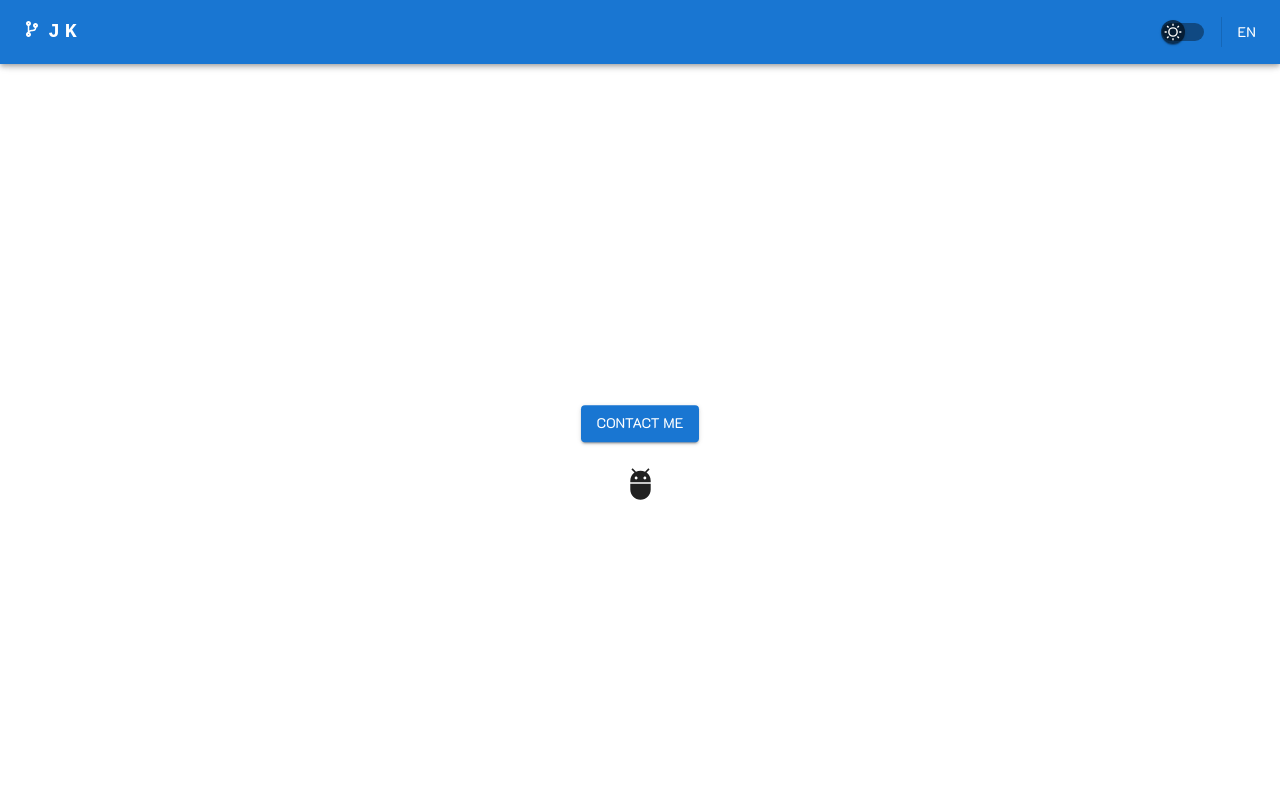
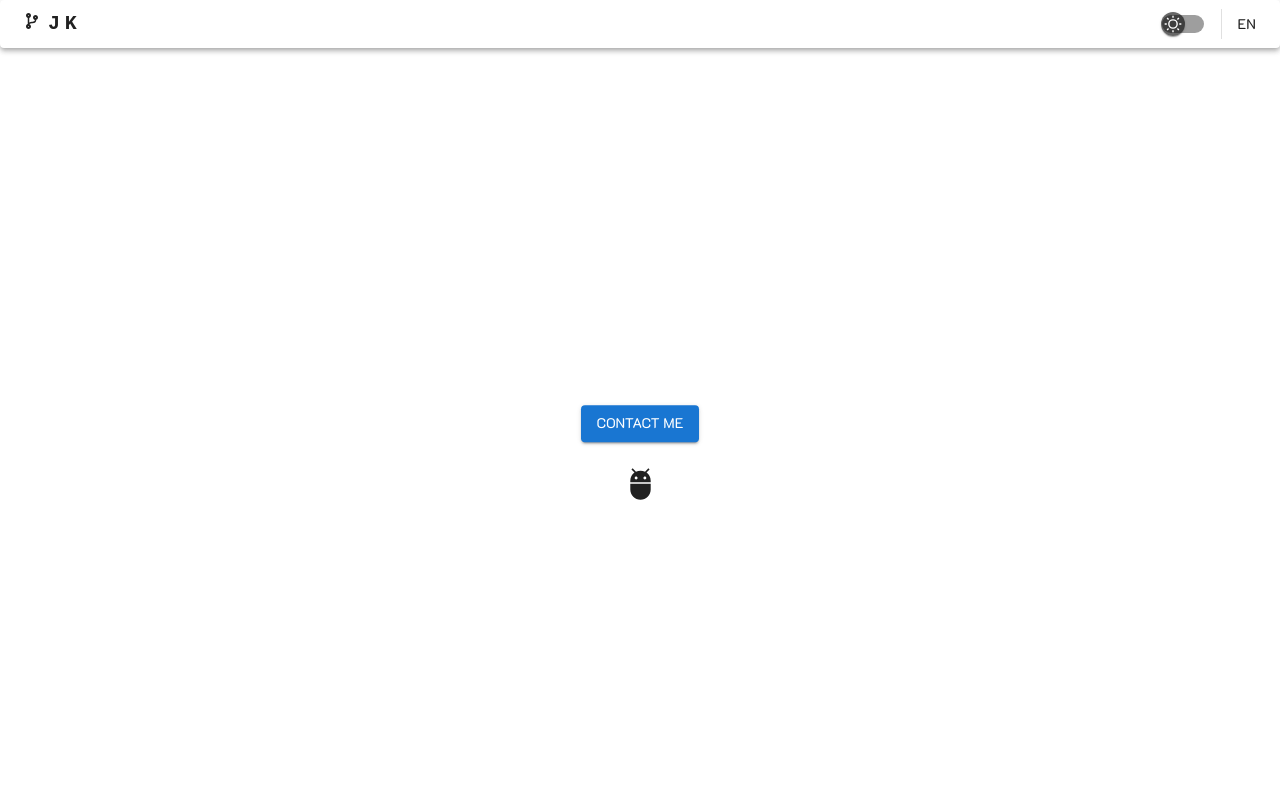
Before and after one commit to KapiSolutions/MyPortfolio, a Next.js app: page / in a window 1280 px wide. Shown: the top 800 px of the page. Built offline with nearby package versions, Linux system fonts and the light colour scheme.

Commit message:
Use Paper instead of Appbar, change scroll actions on the mobile devices

```diff
--- a/components/layout/Navbar.tsx
+++ b/components/layout/Navbar.tsx
@@ -19,6 +19,7 @@ import {
   AppBar,
   useTheme,
   useMediaQuery,
+  Paper,
 } from "@mui/material";
 import { Locale } from "@/interfaces/main";
 import { LocaleSwitch } from "../LocaleSwitch";
@@ -46,7 +47,12 @@ const Navbar = (): JSX.Element => {
   };
 
   const scrollToSection = (name: string) => {
-    document.getElementsByName(name)[0].scrollIntoView({ block: "start", inline: "nearest" });
+    const element = document.getElementsByName(name)[0];
+    if (isMobile) {
+      window.scrollTo({ top: element.offsetTop - 50, behavior: "smooth" });
+    } else {
+      element.scrollIntoView({ block: "center", inline: "nearest" });
+    }
   };
 
   const brandButtonAction = () => {
@@ -58,10 +64,8 @@ const Navbar = (): JSX.Element => {
   };
 
   return (
-    <AppBar position="fixed">
-      <Container maxWidth="xl">
+    <Paper elevation={4} sx={{ zIndex: 1100, position: "fixed", width: "100%", pl: 3, pr: 3 }} component="nav">
       {isMobile ? (
-          <Toolbar disableGutters>
         <Stack direction="row" alignItems="center" sx={{ width: "100%" }}>
           <Box>
             <IconButton
@@ -88,6 +92,7 @@ const Navbar = (): JSX.Element => {
               }}
               open={Boolean(anchorElNav)}
               onClose={handleCloseNavMenu}
+              disableScrollLock={true}
               sx={{ transform: "translateY(6px)" }}
             >
               {pages[locale]?.map((page, idx) => (
@@ -128,10 +133,9 @@ const Navbar = (): JSX.Element => {
           </Box>
           <ThemeSwitch />
         </Stack>
-          </Toolbar>
       ) : (
-          <Toolbar disableGutters>
-            <Link href="/" className="pointer">
+        <Stack direction="row" alignItems="center" sx={{ width: "100%", pt: 1, pb: 1 }}>
+          <Box className="pointer" onClick={brandButtonAction}>
             <FaCodeBranch />
             <Typography
               variant="h6"
@@ -149,7 +153,7 @@ const Navbar = (): JSX.Element => {
             >
               JK
             </Typography>
-            </Link>
+          </Box>
           <Stack direction="row" sx={{ flexGrow: 1 }}>
             {pages[locale]?.map((page, idx) => (
               <Button
@@ -158,7 +162,7 @@ const Navbar = (): JSX.Element => {
                   handleCloseNavMenu();
                   scrollToSection(pages.sections[idx]);
                 }}
-                  sx={{ my: 2, color: "white", display: "block" }}
+                sx={{ color: "text.primary", display: "block" }}
               >
                 {page}
               </Button>
@@ -170,17 +174,15 @@ const Navbar = (): JSX.Element => {
             alignItems="center"
             spacing={2}
             divider={<Divider orientation="vertical" flexItem />}
-              component="nav"
           >
             <Box sx={{ transform: "translateX(5px)" }}>
               <ThemeSwitch />
             </Box>
             <LocaleSwitch />
           </Stack>
-          </Toolbar>
+        </Stack>
       )}
-      </Container>
-    </AppBar>
+    </Paper>
   );
 };
 export default Navbar;
```
Lines whose indentation alone changed are shown as unchanged.
